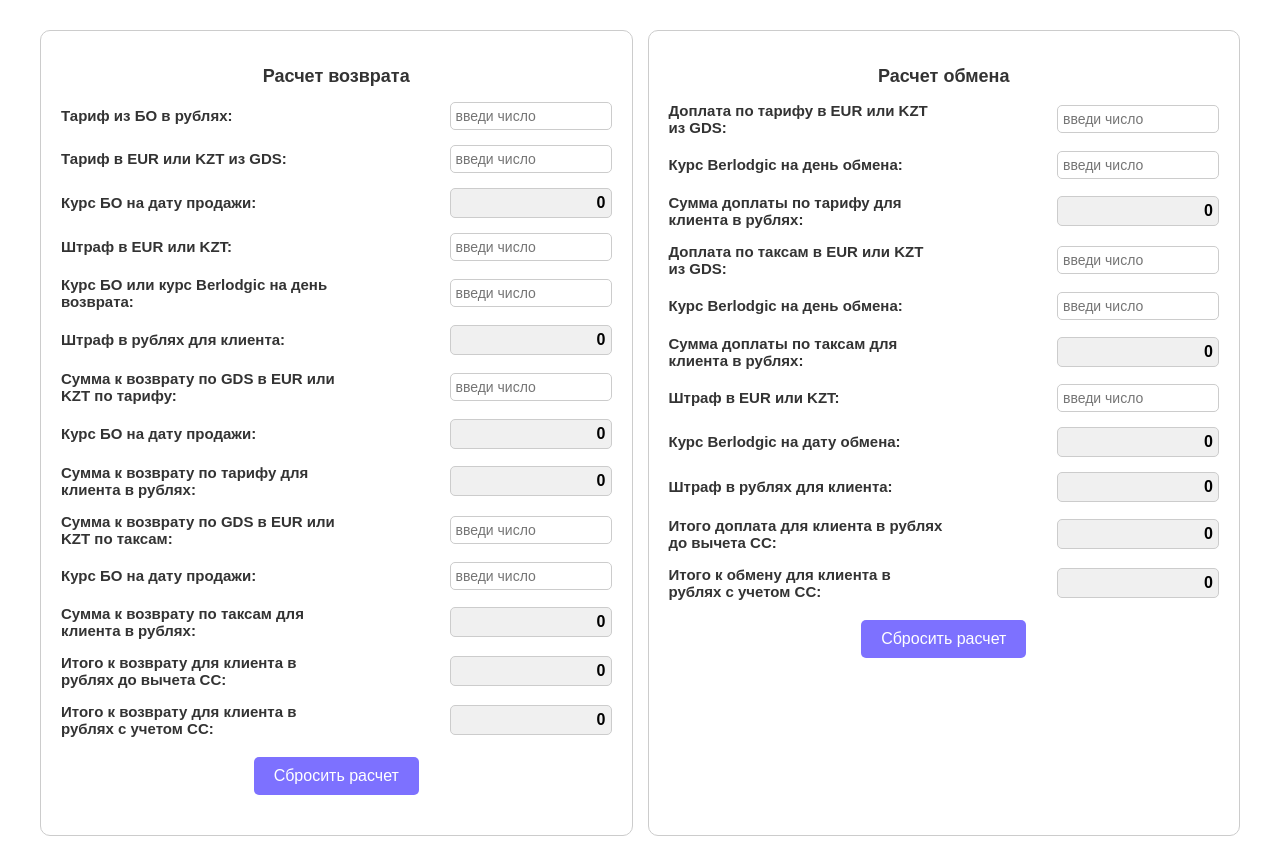
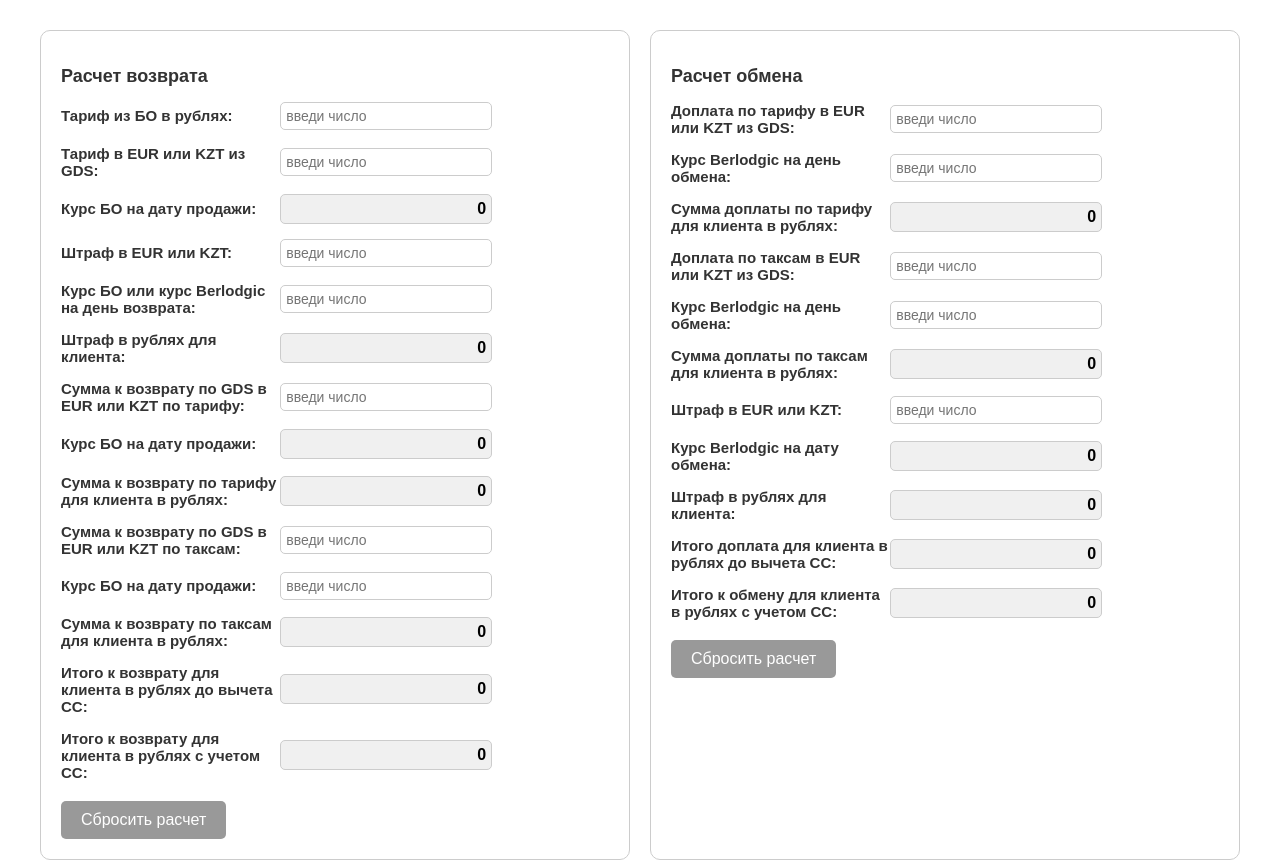
Before and after one commit to GalinaGoncharenko/calculators, a plain HTML site: page index.html in a window 1280 px wide. Before the commit the page ends 836 px from the top, so only its background shows below. Drawn offline with Linux system fonts and the light colour scheme.

Commit message:
Update index.html
мп

```diff
--- a/index.html
+++ b/index.html
@@ -1,3 +1,4 @@
+
 <!DOCTYPE html>
 <html lang="ru">
 <head>
@@ -17,7 +18,7 @@
         .container {
             display: flex;
             justify-content: space-between;
-            gap: 15px; /* Расстояние между калькуляторами */
+            gap: 20px; /* Расстояние между калькуляторами */
             max-width: 1200px; /* Максимальная ширина контейнера */
             margin: 0 auto; /* Центрирование контейнера */
             padding: 0 20px; /* Отступы по бокам */
@@ -36,15 +37,13 @@
         /* Стиль для заголовков */
         .calculator-title {
             font-size: 18px; /* Уменьшаем размер шрифта */
-            text-align: center; /* Выравнивание по центру */
+            color: #333; /* Темно-серый цвет текста */
             margin-bottom: 15px; /* Отступ снизу */
-            color: #333; /* Темно-серый цвет текста */
         }
 
         /* Стиль для строк внутри калькулятора */
         .row {
             display: flex;
-            justify-content: space-between;
             align-items: center;
             margin-bottom: 15px; /* Расстояние между строками */
         }
@@ -54,12 +53,13 @@
             font-size: 15px;
             font-weight: bold;
             color: #333;
-            width: 50%;
+            width: 40%; /* Увеличиваем ширину меток */
+            text-align: left; /* Выравнивание по левому краю */
         }
 
         /* Стиль для полей ввода */
         .input {
-            width: 150px;
+            width: 200px; /* Увеличиваем ширину полей ввода */
             padding: 5px;
             font-size: 14px;
             border: 1px solid #ccc;
@@ -75,16 +75,16 @@
             border-radius: 5px;
             font-weight: bold;
             text-align: right;
-            width: 150px;
+            width: 200px; /* Увеличиваем ширину результатов */
         }
 
         /* Стиль для кнопки "Сбросить расчет" */
         .clear-btn {
             display: block;
-            margin: 20px auto;
+            margin: 20px 0 0 0; /* Выравнивание по левому краю */
             padding: 10px 20px;
             font-size: 16px;
-            background-color: #7D71FF;
+            background-color: #999; /* Серый фон */
             color: white;
             border: none;
             border-radius: 5px;
@@ -92,8 +92,8 @@
         }
 
         .clear-btn:hover {
-            background-color: #EDEFFF;
-            color: #0D0B68;
+            background-color: #777; /* Темнее при наведении */
+            color: white;
         }
     </style>
 </head>
@@ -300,16 +300,4 @@
             document.getElementById('ex-field1').value = '';
             document.getElementById('ex-field2').value = '';
             document.getElementById('ex-field4').value = '';
-            document.getElementById('ex-field5').value = '';
-            document.getElementById('ex-field7').value = '';
-
-            document.getElementById('ex-field3').textContent = '0';
-            document.getElementById('ex-field6').textContent = '0';
-            document.getElementById('ex-field8').textContent = '0';
-            document.getElementById('ex-field9').textContent = '0';
-            document.getElementById('ex-field10').textContent = '0';
-            document.getElementById('ex-field11').textContent = '0';
-        }
-    </script>
-</body>
-</html>
+            document.getElementById('ex-field5
```
